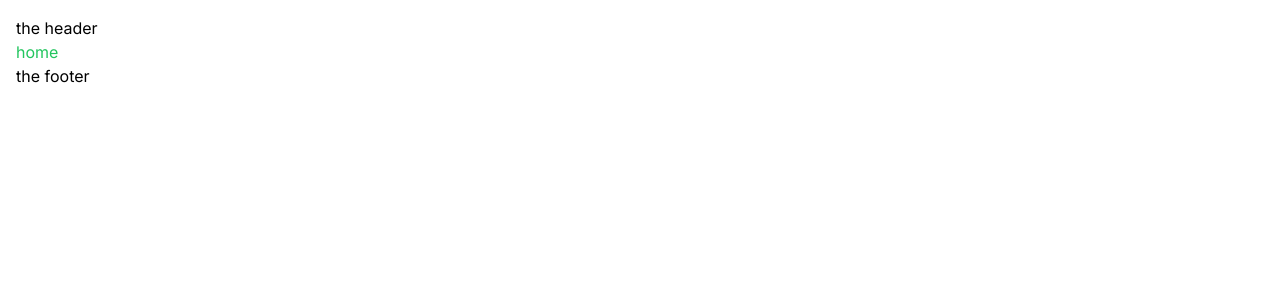
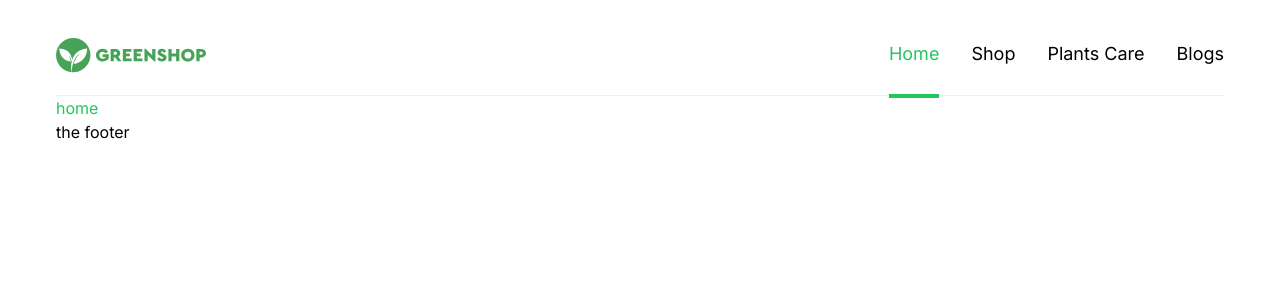
Before and after one commit to Sayidrahmatulloh/flowers-store, a Next.js app: page / in a window 1280 px wide. Shown: the top 300 px of the page. Built offline with nearby package versions, Linux system fonts and the light colour scheme.

Commit message:
header & header logo & header nav

```diff
--- a/src/app/layout.tsx
+++ b/src/app/layout.tsx
@@ -19,7 +19,7 @@ export default function RootLayout({
   return (
     <html lang="en">
       <body className={inter.className}>
-        <main className="max-w-[1200px] p-4">
+        <main className="mx-auto max-w-[1200px] p-4">
           <TheHeader />
           {children}
           <TheFooter />
--- /dev/null
+++ b/src/components/lib/theHeaderLogo.tsx
@@ -0,0 +1,11 @@
+import Image from 'next/image'
+import Link from 'next/link'
+
+function TheHeaderLogo() {
+  return (
+    <Link href="/">
+      <Image src="/Logo.svg" alt="Next.js Logo" width={150} height={37} priority />
+    </Link>
+  )
+}
+export default TheHeaderLogo
--- /dev/null
+++ b/src/components/lib/theHeaderNav.tsx
@@ -0,0 +1,22 @@
+'use client'
+import { navList } from '@/constants/constants'
+import Link from 'next/link'
+import { usePathname } from 'next/navigation'
+
+function TheHeaderNav() {
+  const pathname = usePathname()
+  return (
+    <div className="flex gap-8">
+      {navList.map((item, index) => (
+        <Link
+          href={item.href}
+          key={index}
+          className={`cursor-pointer text-lg font-normal capitalize leading-[80px] hover:border-b-4 hover:border-green-500 hover:text-green-500 ${pathname === item.href ? 'border-b-4 border-green-500 font-bold text-green-500' : ''}`}
+        >
+          {item.title}
+        </Link>
+      ))}
+    </div>
+  )
+}
+export default TheHeaderNav
--- a/src/components/theHeader.tsx
+++ b/src/components/theHeader.tsx
@@ -1,4 +1,12 @@
+import TheHeaderLogo from './lib/theHeaderLogo'
+import TheHeaderNav from './lib/theHeaderNav'
+
 function TheHeader() {
-  return <div>the header</div>
+  return (
+    <div className="flex h-20 items-center justify-between border-b-[1px] border-green-100">
+      <TheHeaderLogo />
+      <TheHeaderNav />
+    </div>
+  )
 }
 export default TheHeader
--- /dev/null
+++ b/src/constants/constants.ts
@@ -0,0 +1,18 @@
+export const navList = [
+    {
+        title: 'home',
+        href: '/',
+    },
+    {
+        title: 'shop',
+        href: '/shop',
+    },
+    {
+        title: 'plants care',
+        href: '/plants-care',
+    },
+    {
+        title: 'blogs',
+        href: '/blogs',
+    },
+]
```
Also changed, not shown: public/Logo.svg (added).
